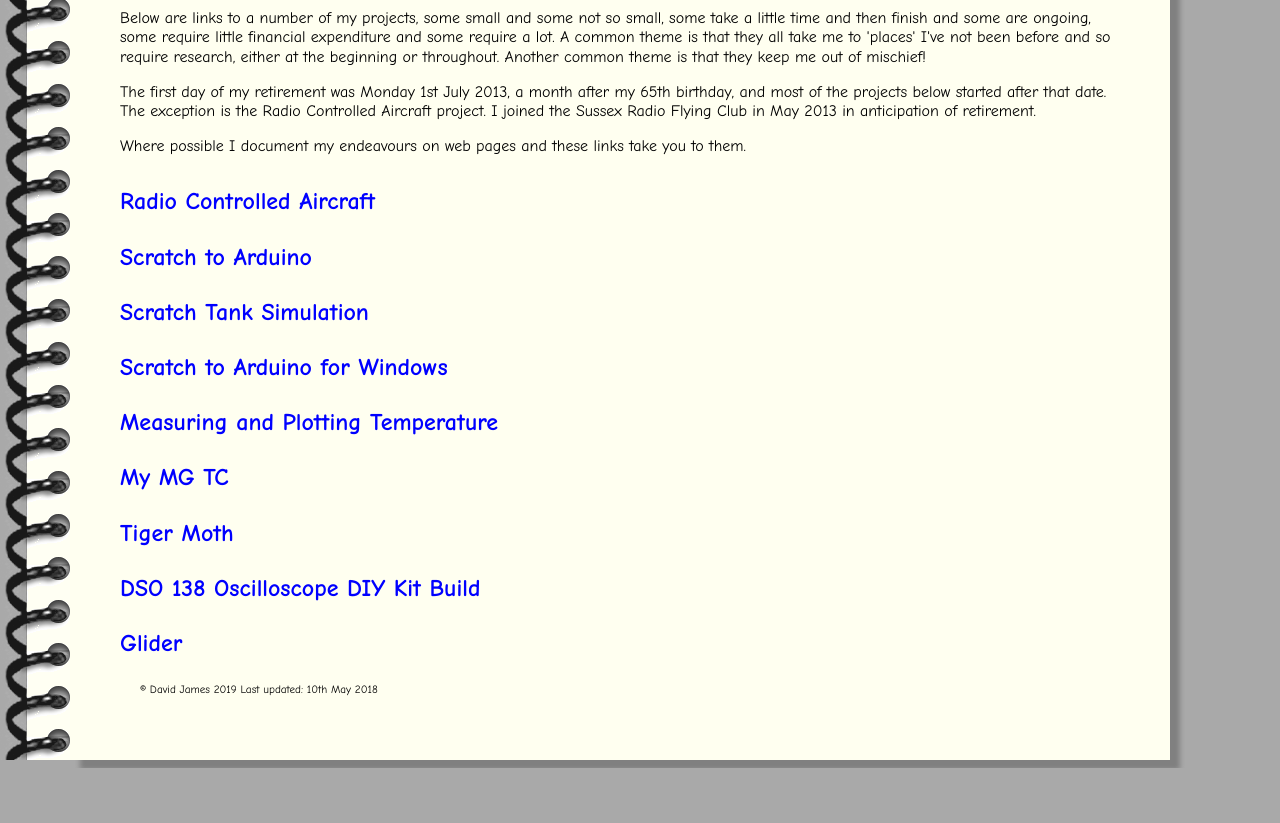
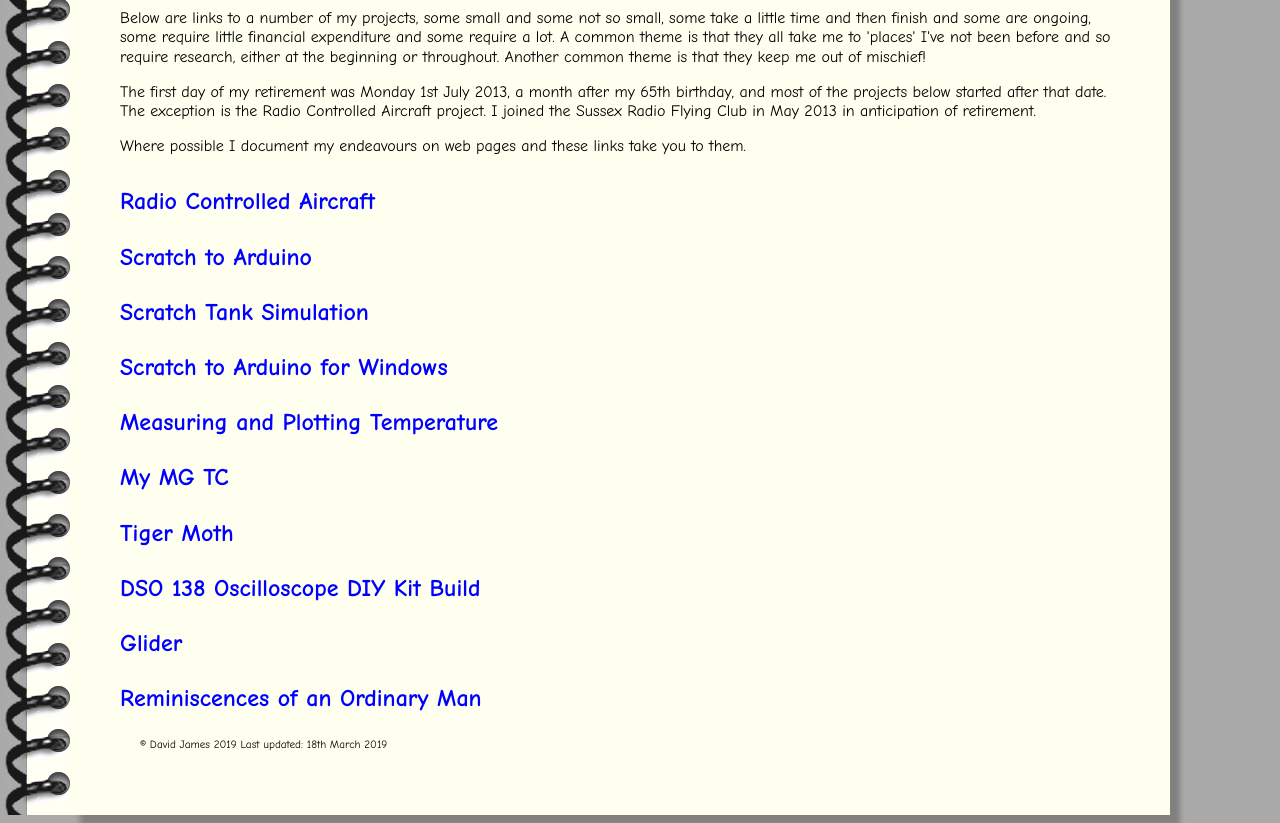
Before and after one commit to AandDnotes/Projects, a plain HTML site: page index.html in a window 1280 px wide. Shown: the part 131-954 px from the top of the page. Before the commit the page ends 899 px from the top, so only its background shows below. Drawn offline with Linux system fonts and the light colour scheme.

Commit message:
Update index.html

```diff
--- a/index.html
+++ b/index.html
@@ -25,9 +25,10 @@
                 <h2><a href="TigerMoth/index.html">Tiger Moth</a></h2>
                 <h2><a href="oscilloscope/main.html">DSO 138 Oscilloscope DIY Kit Build</a></h2>
                 <h2><a href="glider/index.html">Glider</a></h2>
+                <h2><a href="https://AandDnotes.github.io/ROM/cover.html">Reminiscences of an Ordinary Man</a></h2>
 
                 <div style="clear: both; margin-left: 20px; font-size:70%; padding 50px">
-                    <p>&copy; David James 2019   Last updated: 10th May 2018</p>
+                    <p>&copy; David James 2019   Last updated: 18th March 2019</p>
                 </div>
             </div>
         </div>
```
